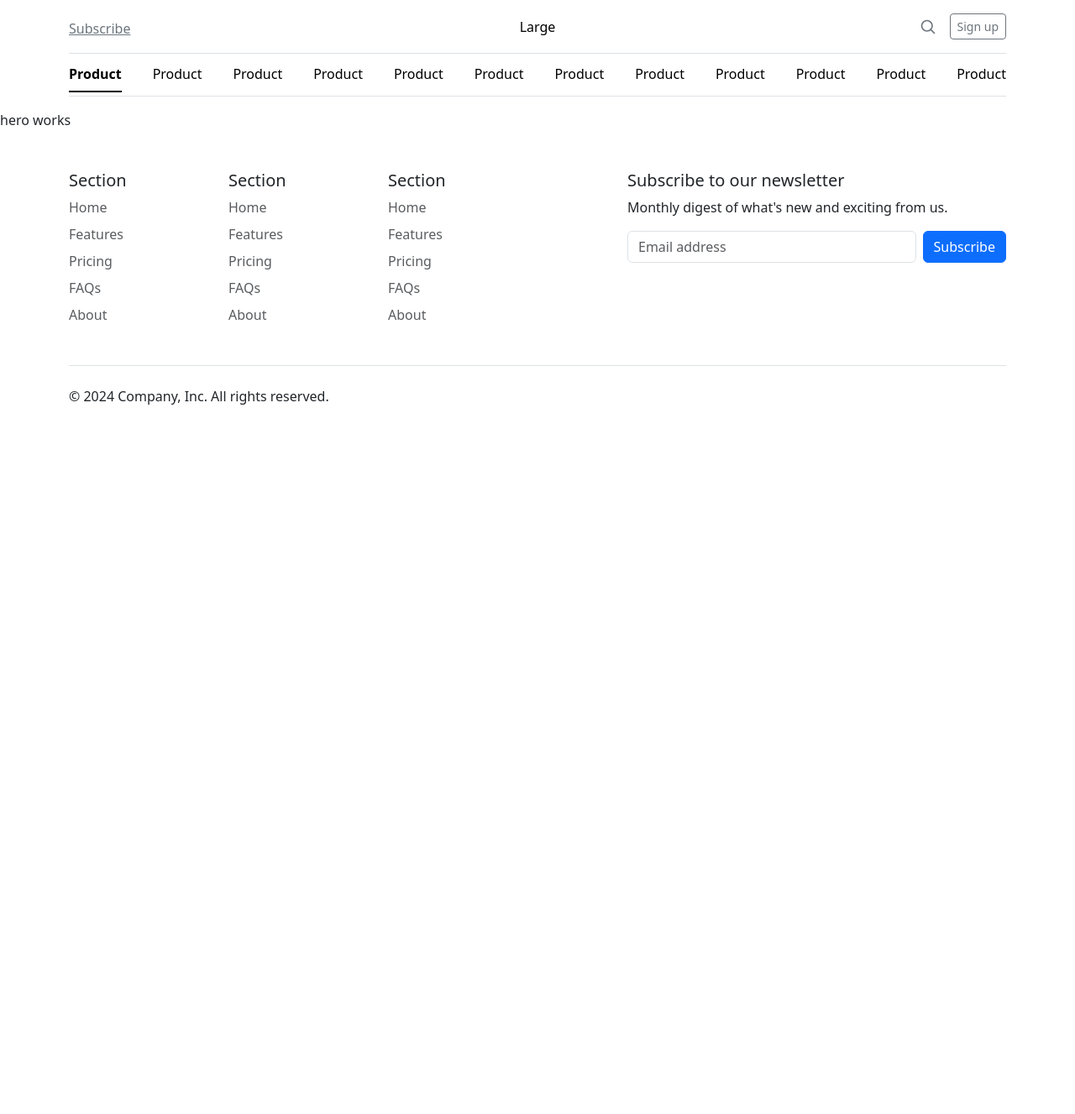
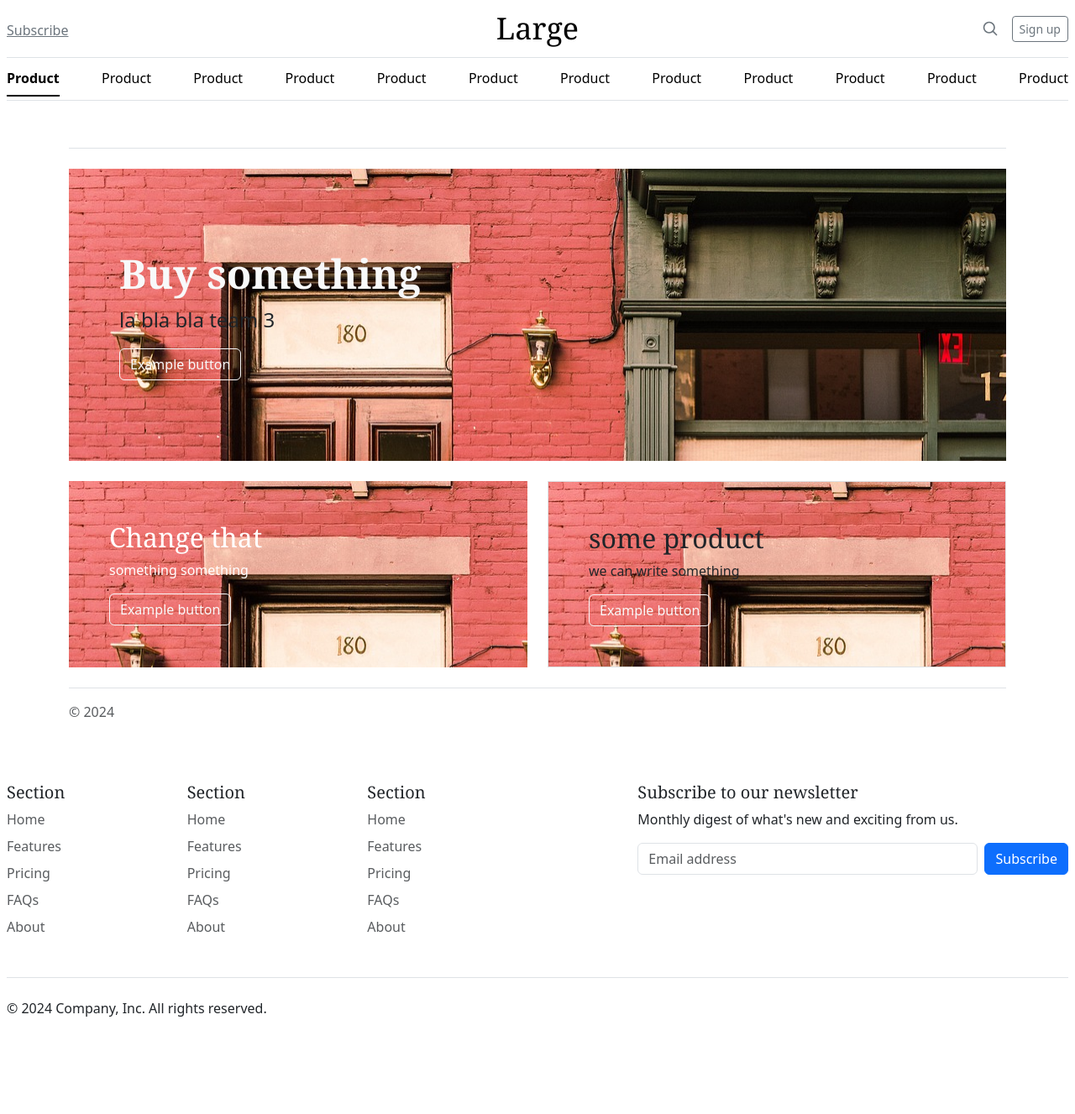
Before and after one commit to Imperium-sacrum/E-COMMERCE-PAGE-Team-3, a PHP site: page / in a window 1280 px wide. Shown: the whole page at 84% size. Before the commit the page ends 482 px from the top, so only its background shows below. Run offline with PHP 8.4, Linux system fonts and the light colour scheme.

Commit message:
teamplates

```diff
--- a/components/footer.php
+++ b/components/footer.php
@@ -15,7 +15,7 @@
 </svg>
 
 
-<div class="container">
+<div class="px-2">
     <footer class="py-5">
         <div class="row">
             <div class="col-6 col-md-2 mb-3">
--- a/components/hero.php
+++ b/components/hero.php
@@ -1 +1,40 @@
-hero works
+<div class="container py-4">
+    <header class="pb-3 mb-4 border-bottom">
+        <a href="/" class="d-flex align-items-center text-body-emphasis text-decoration-none">
+
+            <title>E-Commerce</title>
+
+
+
+        </a>
+    </header>
+
+    <div class="p-5 mb-4 bg-body-tertiary pic3">
+        <div class="container-fluid py-5">
+            <h1 class="text-light display-5 fw-bold">Buy something</h1>
+            <p class="col-md-8 fs-4">la bla bla team 3</p>
+            <button class="btn btn-outline-light" type="button">Example button</button>
+        </div>
+    </div>
+
+    <div class="row align-items-md-stretch">
+        <div class="col-md-6">
+            <div class="h-100 p-5 text-bg-dark pic1 ">
+                <h2>Change that</h2>
+                <p>something something</p>
+                <button class="btn btn-outline-light" type="button">Example button</button>
+            </div>
+        </div>
+        <div class="col-md-6">
+            <div class="h-100 p-5 bg-body-tertiary border pic3">
+                <h2>some product</h2>
+                <p>we can write something</p>
+                <button class="btn btn-outline-light" type="button">Example button</button>
+            </div>
+        </div>
+    </div>
+
+    <footer class="pt-3 mt-4 text-body-secondary border-top">
+        &copy; 2024
+    </footer>
+</div>
--- a/components/navbar.php
+++ b/components/navbar.php
@@ -11,8 +11,8 @@
     </symbol>
 </svg>
 
-<div class="container">
-    <header class="border-bottom lh-1 py-3">
+<div class="px-2">
+    <header class="border-bottom lh-1 py-3 pr-3 pl-3">
         <div class="row flex-nowrap justify-content-between align-items-center">
             <div class="col-4 pt-1">
                 <a class="link-secondary" href="#">Subscribe</a>
--- a/index.php
+++ b/index.php
@@ -14,6 +14,7 @@ require_once  "db_connect.php";
 <!DOCTYPE html>
 <html lang="en">
 <link href="https://cdn.jsdelivr.net/npm/bootstrap@5.3.3/dist/css/bootstrap.min.css" rel="stylesheet" integrity="sha384-QWTKZyjpPEjISv5WaRU9OFeRpok6YctnYmDr5pNlyT2bRjXh0JMhjY6hW+ALEwIH" crossorigin="anonymous">
+
 <link rel="stylesheet" href="styles/style.css">
 
 
--- a/styles/style.css
+++ b/styles/style.css
@@ -7,8 +7,46 @@
     --beige: #FAEDCD;
     --brown: #D4A373;
   }
+  /* Fonts */
+
 /* Navbar */
 
+.blog-header-logo {
+  font-family: "Playfair Display", Georgia, "Times New Roman", serif/*rtl:Amiri, Georgia, "Times New Roman", serif*/;
+  font-size: 2.25rem;
+}
+
+.blog-header-logo:hover {
+  text-decoration: none;
+}
+
+h1, h2, h3, h4, h5, h6 {
+  font-family: "Playfair Display", Georgia, "Times New Roman", serif/*rtl:Amiri, Georgia, "Times New Roman", serif*/;
+}
+
+.flex-auto {
+  flex: 0 0 auto;
+}
+
 /* Hero */
+.pic1 {
+  background-image: url('../images/building.jpg');
+object-position: center;
+object-fit: contain;
 
+
+}
+.pic2 {
+  background-image: url('../images/building.jpg');
+object-position: center;
+object-fit: contain;
+
+
+}.pic3 {
+  background-image: url('../images/building.jpg');
+object-position: center;
+object-fit: contain;
+
+
+}
 /* Footer */
```
Also changed, not shown: images/building.jpg (added).
